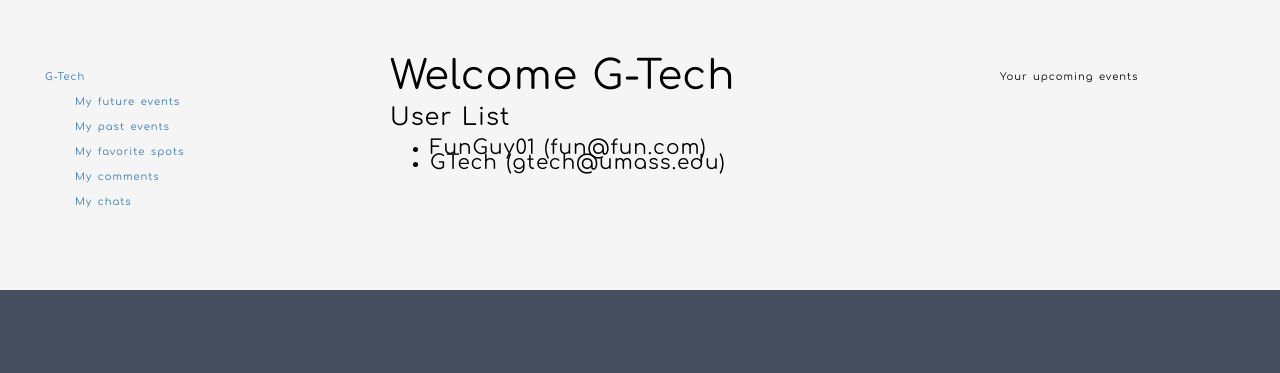
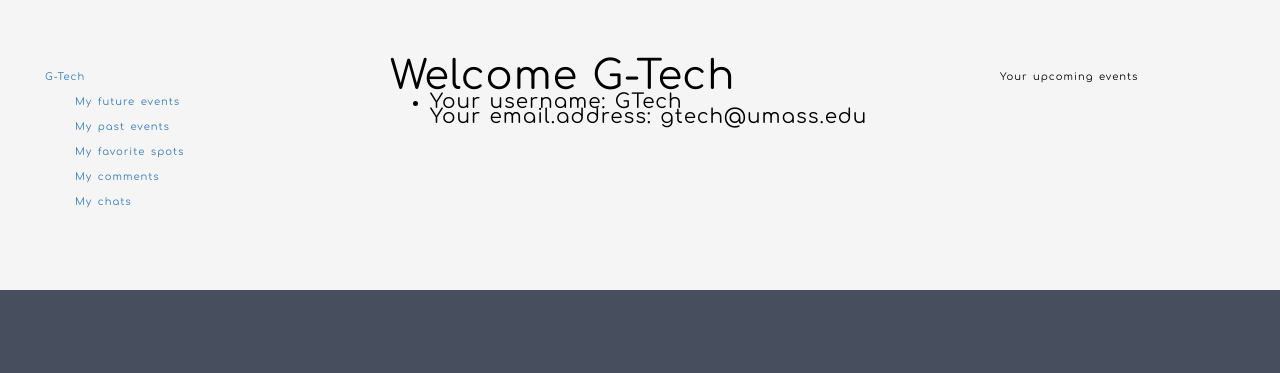
Before and after one commit to m3gan3/ZooMaps, a Django app: page /ZooMaps/account/ in a window 1280 px wide. Shown: the part 69-442 px from the top of the page. Run offline with Django 3.2, Linux system fonts and the light colour scheme; data comes from the database, SQL or seed files in the repository; some libraries are stand-ins or nearby versions.

Commit message:
changes made to the account

```diff
--- a/project2/GTech/ZooMaps/templates/ZooMaps/user_list.html
+++ b/project2/GTech/ZooMaps/templates/ZooMaps/user_list.html
@@ -12,15 +12,16 @@
 
   	{% block main %}
   		<div class="col-md-6 main account">
-  			<p class="account_title">Welcome G-Tech</p>
-  			<h3>User List</h3>
 
     			{% if user_list %}
+    				<p class="account_title">Welcome G-Tech</p>
     				<ul>
 
       					{% for user in user_list %}
       					<li>
-        					{{ user.username }} ({{user.emailAddress}})
+        					Your username: {{ user.username }}
+        					<br>
+        					Your email.address: {{user.emailAddress}}
       					</li>
       					{% endfor %}
 
--- a/project2/GTech/ZooMaps/views.py
+++ b/project2/GTech/ZooMaps/views.py
@@ -25,6 +25,8 @@ from django.views import generic
 
 class AccountListView(generic.ListView):
     model = User
+    def get_queryset(self):
+        return User.objects.filter(username='GTech') # Get the account of GTech
 
 class EventListView(generic.ListView):
     model = Event
```
